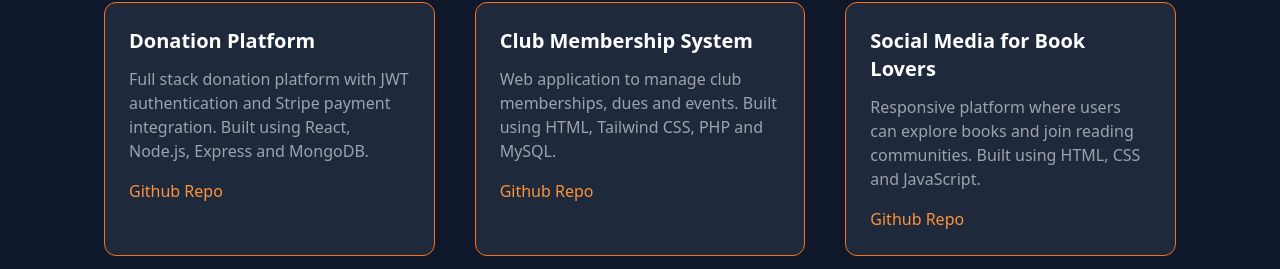
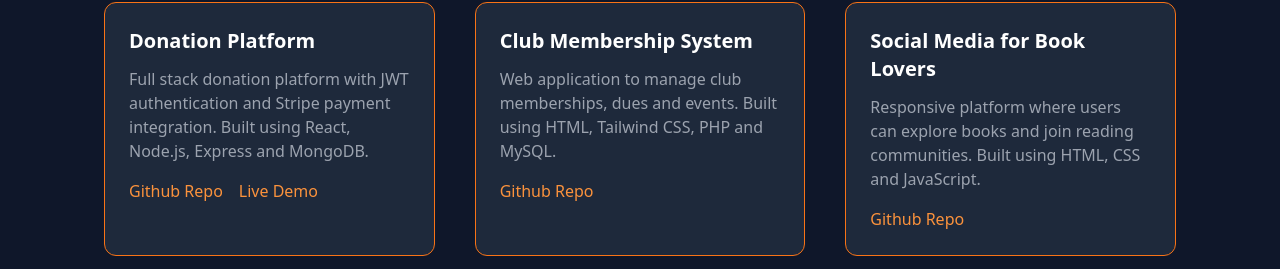
Before and after one commit to Vishal3842kumar/portfolio, a React (Create React App) app: page / in a window 1280 px wide. Shown: the part 2092-2361 px from the top of the page. Built offline with nearby package versions, Linux system fonts and the light colour scheme.

Commit message:
Add Vercel live link to Donation Platform project

```diff
--- a/src/sections/Projects.jsx
+++ b/src/sections/Projects.jsx
@@ -30,6 +30,15 @@ rel="noreferrer"
 className="text-orange-400"
 >
 Github Repo
+</a>
+
+<a
+href="https://donation-platform-gv4x.vercel.app/"
+target="_blank"
+rel="noreferrer"
+className="text-orange-400"
+>
+Live Demo
 </a>
 
 </div>
```
